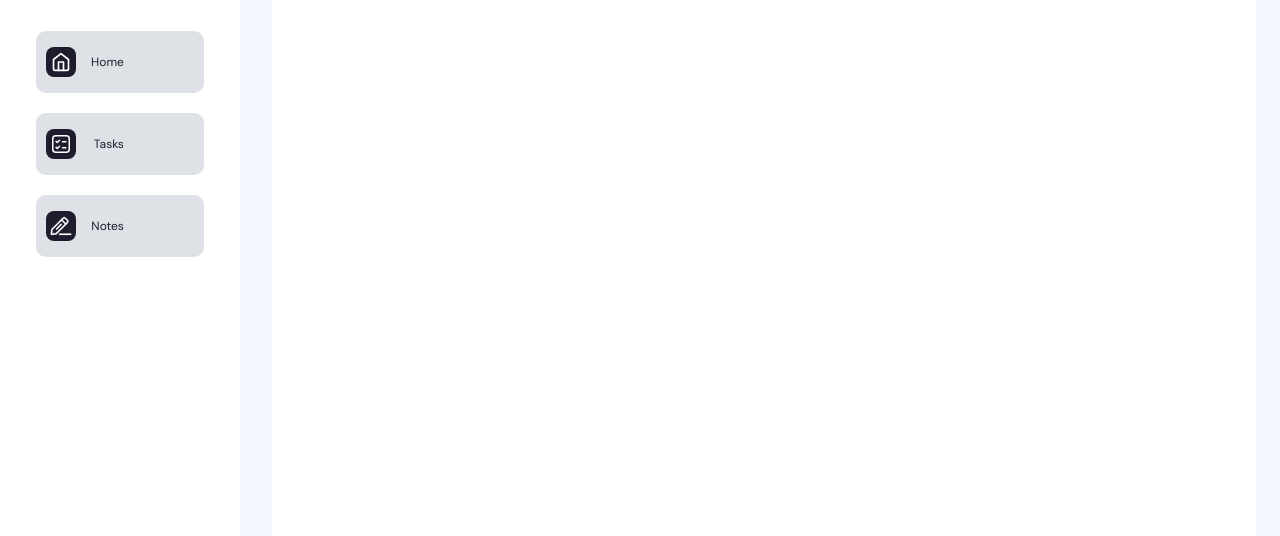
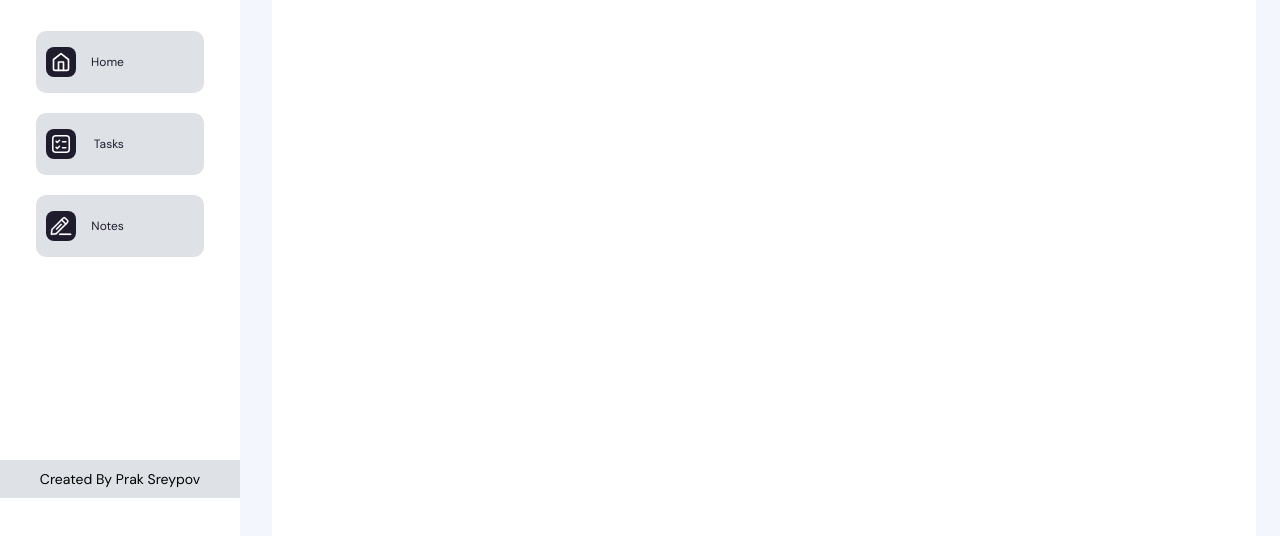
Before and after one commit to PrakSreypov/Dailysh, a plain HTML site: page public/all-task.html in a window 1280 px wide. Shown: the part 254-790 px from the top of the page. Drawn offline with Linux system fonts and the light colour scheme.

Commit message:
add footer

```diff
--- a/src/script/components/sidebar.js
+++ b/src/script/components/sidebar.js
@@ -24,6 +24,7 @@ const SidebarContainer = (data) => {
                     </a>
                 `).join('')}
             </div>
+            <footer>Created By Prak Sreypov</footer>
         </div>
     `;
 };
--- a/src/styles/global/colors.css
+++ b/src/styles/global/colors.css
@@ -34,6 +34,7 @@
     --red-hover-color: #f139367e;
     --modal-bg: rgba(0, 0, 0, 0.4);
     --modal-input-border: #dddddd;
+    --footer-bg-color: #dee2e6;
 }
 
 .dark:root {
@@ -58,4 +59,5 @@
     --more-list-shadow: rgba(195, 207, 244, 0.1);
     --note-btn: rgba(195, 207, 244, 0.1);
     --gray-color: #bebebe;
+    --footer-bg-color: #fff;
 }
--- a/src/styles/layouts/sidebar.css
+++ b/src/styles/layouts/sidebar.css
@@ -93,6 +93,18 @@ color: var(--link-color-active);
     margin: 50px 0;
 }
 
+footer {
+    font-size: 14px;
+    text-align: center;
+    padding: 10px 0;
+    background-color: var(--footer-bg-color);
+    width: 100%;
+    position: absolute;
+    bottom: 0;
+    left: 0;
+    margin: 20% auto;
+}
+
 /* =========== End Sidebar =========== */
 
 /* =========== Start responsive laptop/tablet screen  =========== */
```
